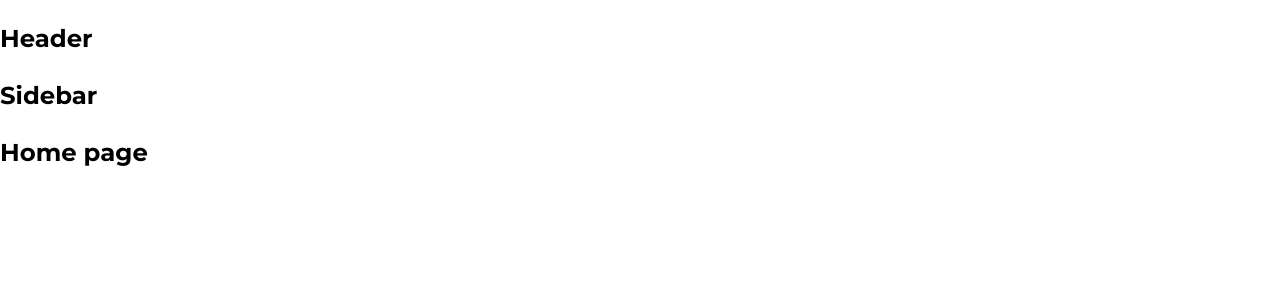
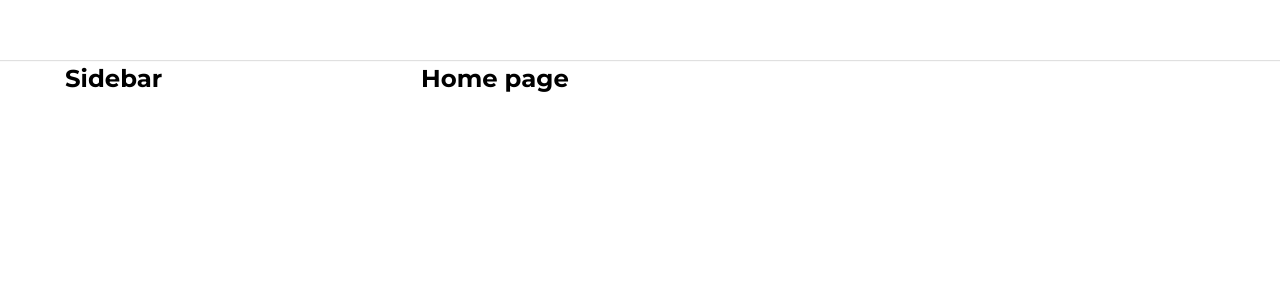
Before and after one commit to RosDeeper/tiktok-ui, a React (Create React App) app: page / in a window 1280 px wide. Shown: the top 300 px of the page. Built offline with nearby package versions, Linux system fonts and the light colour scheme; a web font is replaced by a local one.

Commit message:
base default layout

```diff
--- a/package.json
+++ b/package.json
@@ -6,6 +6,7 @@
     "@testing-library/jest-dom": "^5.17.0",
     "@testing-library/react": "^13.4.0",
     "@testing-library/user-event": "^13.5.0",
+    "classnames": "^2.3.2",
     "normalize.css": "^8.0.1",
     "react": "^18.2.0",
     "react-dom": "^18.2.0",
--- a/src/components/GlobalStyles/GlobalStyles.scss
+++ b/src/components/GlobalStyles/GlobalStyles.scss
@@ -3,9 +3,14 @@
 
 :root {
     --primary: #fe2c55;
+
+    --default-layout-header-height: 60px;
+    --default-layout-width: 1150px;
 }
 
 * {
+    margin: 0;
+    padding: 0;
     box-sizing: border-box;
 }
 
--- /dev/null
+++ b/src/components/Layout/DefaultLayout/DefaultLayout.module.scss
@@ -0,0 +1,14 @@
+.wrapper {
+    display: flex;
+    flex-direction: column;
+    align-items: center;
+}
+
+.container {
+    width: var(--default-layout-width);
+    display: flex;
+}
+
+.content {
+    flex: 1;
+}
--- /dev/null
+++ b/src/components/Layout/DefaultLayout/Sidebar/Sidebar.module.scss
@@ -0,0 +1,3 @@
+.wrapper {
+    width: 356px;
+}
--- a/src/components/Layout/DefaultLayout/Sidebar/index.js
+++ b/src/components/Layout/DefaultLayout/Sidebar/index.js
@@ -1,6 +1,13 @@
+import classNames from 'classnames/bind'
+import styles from './Sidebar.module.scss'
+
+const cx = classNames.bind(styles)
+
 function Sidebar() {
     return (
-        <h2>Sidebar</h2>
+        <aside className={cx('wrapper')}>
+            <h2>Sidebar</h2>
+        </aside>
     )
 }
 
--- a/src/components/Layout/DefaultLayout/index.js
+++ b/src/components/Layout/DefaultLayout/index.js
@@ -1,13 +1,17 @@
+import classNames from 'classnames/bind'
 import Header from '~/components/Layout/components/Header'
 import Sidebar from './Sidebar'
+import styles from './DefaultLayout.module.scss'
+
+const cx = classNames.bind(styles)
 
 function DefaultLayout({ children }) {
     return (
-        <div>
+        <div className={cx('wrapper')}>
             <Header/>
-            <div className="container">
+            <div className={cx('container')}>
                 <Sidebar/>
-                <div className="content">
+                <div className={cx('content')}>
                     {children}
                 </div>
             </div>
--- a/src/components/Layout/HeaderOnly/index.js
+++ b/src/components/Layout/HeaderOnly/index.js
@@ -1,6 +1,6 @@
 import Header from '~/components/Layout/components/Header'
 
-function DefaultLayout({ children }) {
+function HeaderOnly({ children }) {
     return (
         <div>
             <Header/>
@@ -13,4 +13,4 @@
     )
 }
 
-export default DefaultLayout
+export default HeaderOnly
--- /dev/null
+++ b/src/components/Layout/components/Header/Header.module.scss
@@ -0,0 +1,12 @@
+.wrapper {
+    width: 100%;
+    height: var(--default-layout-header-height);
+    box-shadow: 0px 1px 1px rgb(0 0 0 / 12%);
+    display: flex;
+    justify-content: center;
+}
+
+.inner {
+    height: 100%;
+    width: var(--default-layout-width);
+}
--- a/src/components/Layout/components/Header/index.js
+++ b/src/components/Layout/components/Header/index.js
@@ -1,6 +1,15 @@
+import classNames from 'classnames/bind'
+import styles from './Header.module.scss'
+
+const cx = classNames.bind(styles)
+
 function Header() {
     return (
-        <h2>Header</h2>
+        <header className={cx('wrapper')}>
+            <div className={cx('inner')}>
+
+            </div>
+        </header>
     )
 }
 
```
Also changed, not shown: 1 other file (tests, documents, lock files or other folders).
